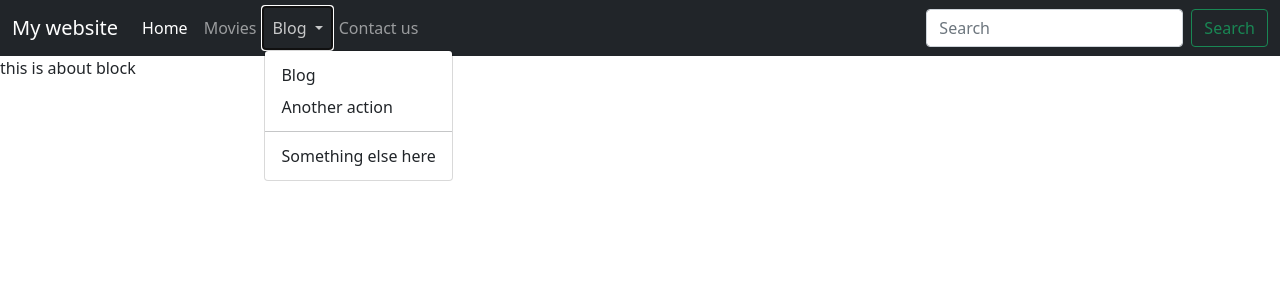
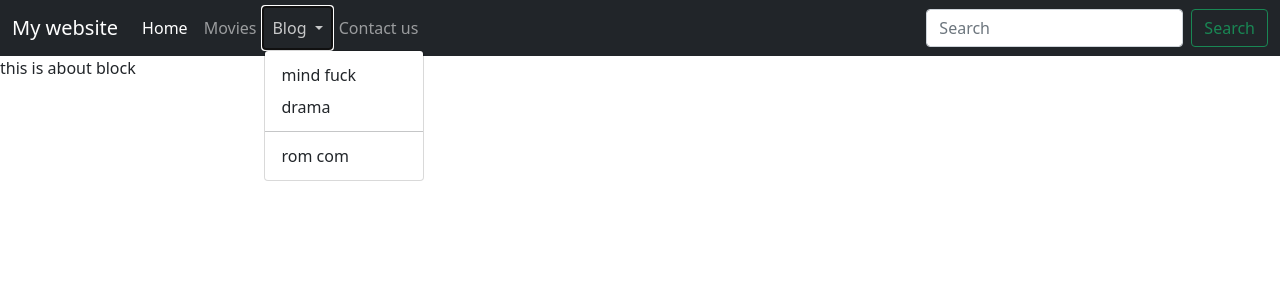
Before and after one commit to Harshit230499/movie-blog, a Django app: page /about in a window 1280 px wide, after a click on "Blog". Shown: the top 300 px of the page. Run offline with Django 3.2, Linux system fonts and the light colour scheme.

Commit message:
updated drop down

```diff
--- a/hello/templates/base.html
+++ b/hello/templates/base.html
@@ -30,10 +30,10 @@
                   Blog
                 </a>
                 <ul class="dropdown-menu" aria-labelledby="navbarDropdown">
-                  <li><a class="dropdown-item" href="/blog">Blog</a></li>
-                  <li><a class="dropdown-item" href="#">Another action</a></li>
+                  <li><a class="dropdown-item" href="/blog">mind fuck</a></li>
+                  <li><a class="dropdown-item" href="#">drama</a></li>
                   <li><hr class="dropdown-divider"></li>
-                  <li><a class="dropdown-item" href="#">Something else here</a></li>
+                  <li><a class="dropdown-item" href="#">rom com</a></li>
                 </ul>
               </li>
               <li class="nav-item">
```
